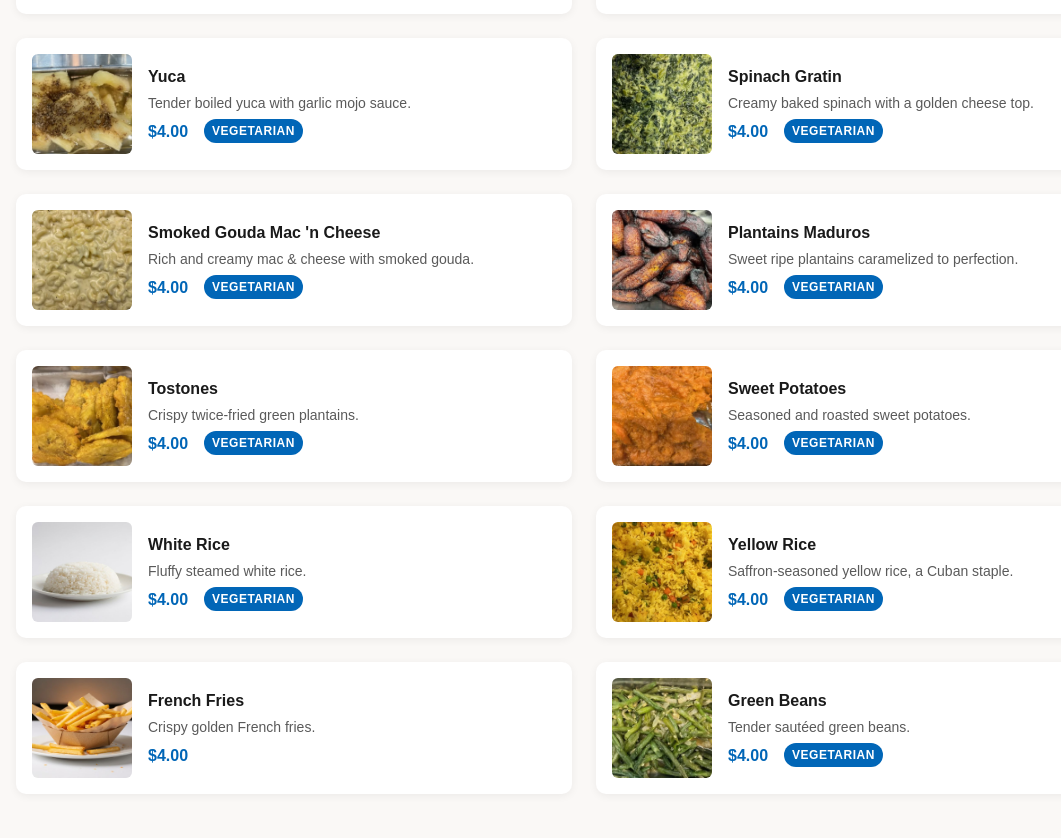
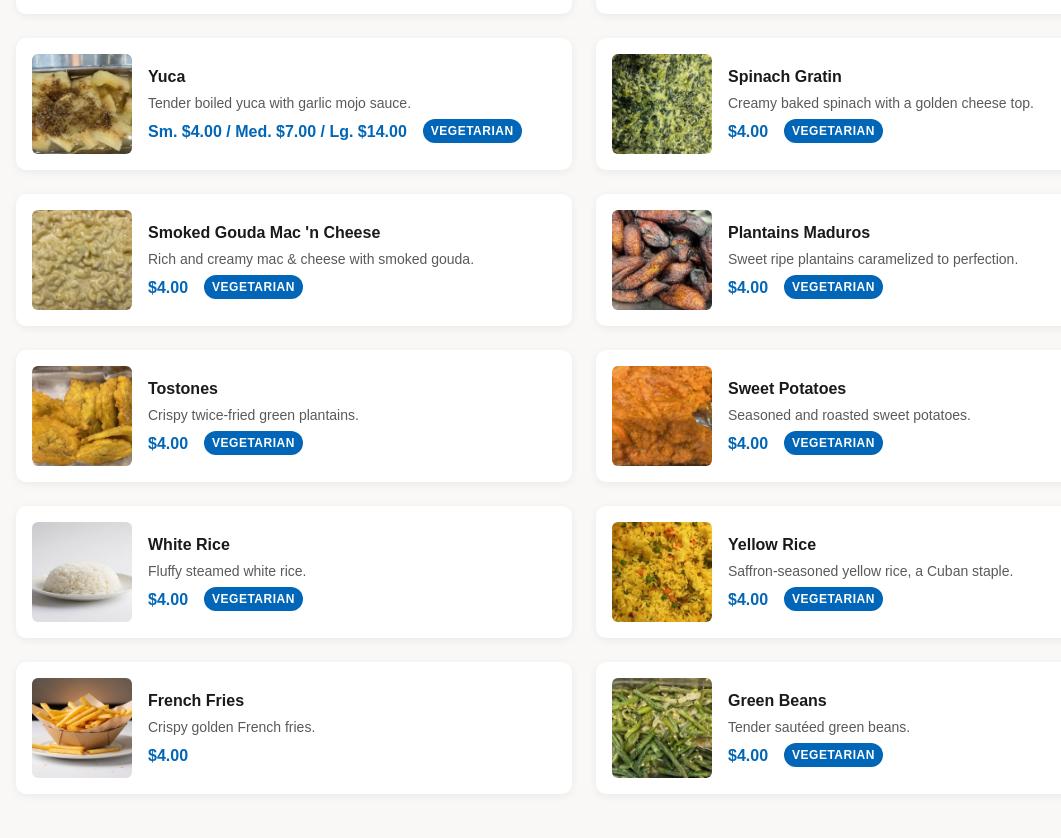
Before and after one commit to webeducationservices-oss/moreno-bakery, a Next.js app: page /menu/food in a window 1280 px wide. Shown: the part 4253-5091 px from the top of the page, without its empty margins (56-1117 px from the left). Built offline with nearby package versions, Linux system fonts and the light colour scheme; a web font is replaced by a local one.

Commit message:
Edit app/data/menu.js — on the food menu under the sides category add Sm. $4.00 Med. $7.00 Lg. $14.00 fo

```diff
--- a/app/data/menu.js
+++ b/app/data/menu.js
@@ -401,7 +401,7 @@ export const FOOD_CATEGORIES = [
     items: [
       { name: "Mashed Potatoes", price: "Sm. $4.00 / Med. $7.00 / Lg. $14.00", description: "Creamy homemade mashed potatoes.", image: "/images/food/moreno-bakery-mashed-potatoes.jpg" },
       { name: "Collard Greens", price: "Sm. $4.00 / Med. $7.00 / Lg. $14.00", description: "Slow-cooked Southern-style collard greens.", image: "/images/food/moreno-bakery-collard-greens.jpg" },
-      { name: "Yuca", price: "$4.00", description: "Tender boiled yuca with garlic mojo sauce.", tag: "Vegetarian", image: "/images/food/moreno-bakery-yuca.jpg" },
+      { name: "Yuca", price: "Sm. $4.00 / Med. $7.00 / Lg. $14.00", description: "Tender boiled yuca with garlic mojo sauce.", tag: "Vegetarian", image: "/images/food/moreno-bakery-yuca.jpg" },
       { name: "Spinach Gratin", price: "$4.00", description: "Creamy baked spinach with a golden cheese top.", tag: "Vegetarian", image: "/images/food/moreno-bakery-spinach-gratin.jpg" },
       { name: "Smoked Gouda Mac 'n Cheese", price: "$4.00", description: "Rich and creamy mac & cheese with smoked gouda.", tag: "Vegetarian", image: "/images/food/moreno-bakery-smoked-gouda-mac-n-cheese.jpg" },
       { name: "Plantains Maduros", price: "$4.00", description: "Sweet ripe plantains caramelized to perfection.", tag: "Vegetarian", image: "/images/food/moreno-bakery-plantains-maduros.jpg" },
```
